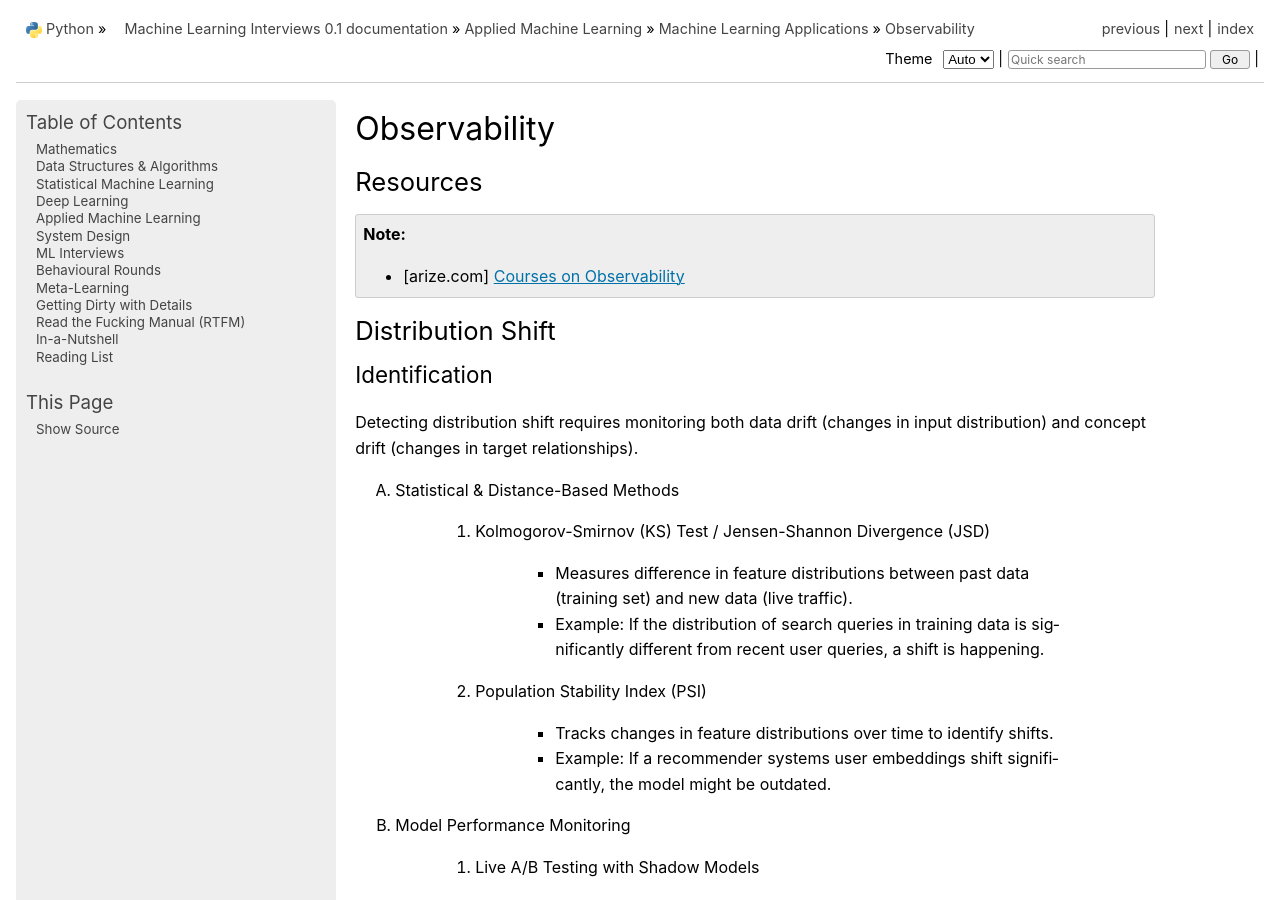
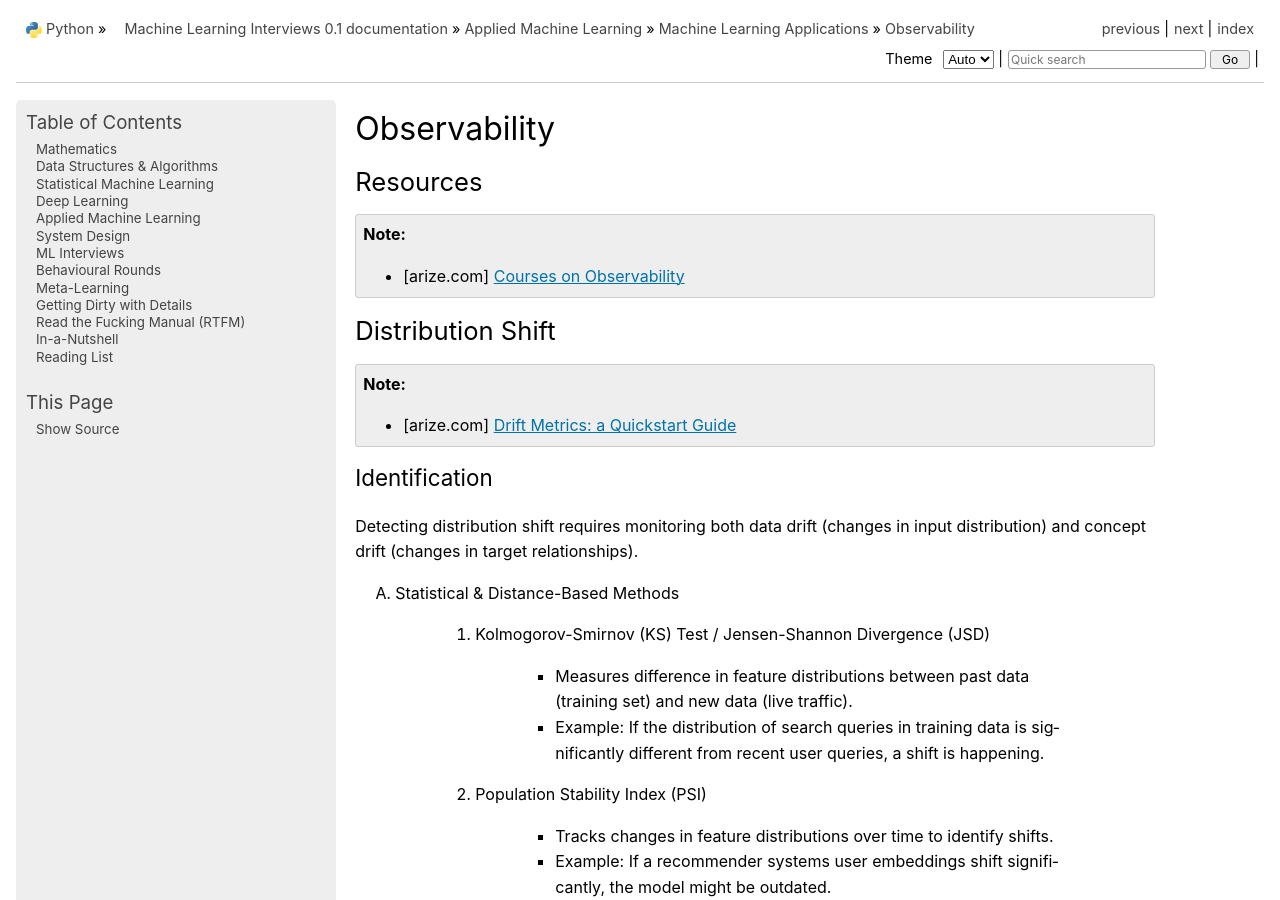
Before and after one commit to uselesstechjunks/leetcode, a Sphinx documentation site: the page built from docs/source/applied/obsv.rst, in a window 1280 px wide and 900 px high. Built offline with Sphinx 7.4.7, drawn with Linux system fonts in a browser that asks for light colours; pages that are not in the unit, such as notebooks, are missing from menus.

Commit message:
Update obsv.rst (#468)

```diff
--- a/docs/source/applied/obsv.rst
+++ b/docs/source/applied/obsv.rst
@@ -11,6 +11,9 @@ Resources
 ***********************************************************************************
 Distribution Shift
 ***********************************************************************************
+.. note::
+	* [arize.com] `Drift Metrics: a Quickstart Guide <https://arize.com/blog-course/drift/>`_
+
 Identification
 ====================================================================================
 Detecting distribution shift requires monitoring both data drift (changes in input distribution) and concept drift (changes in target relationships).
```
